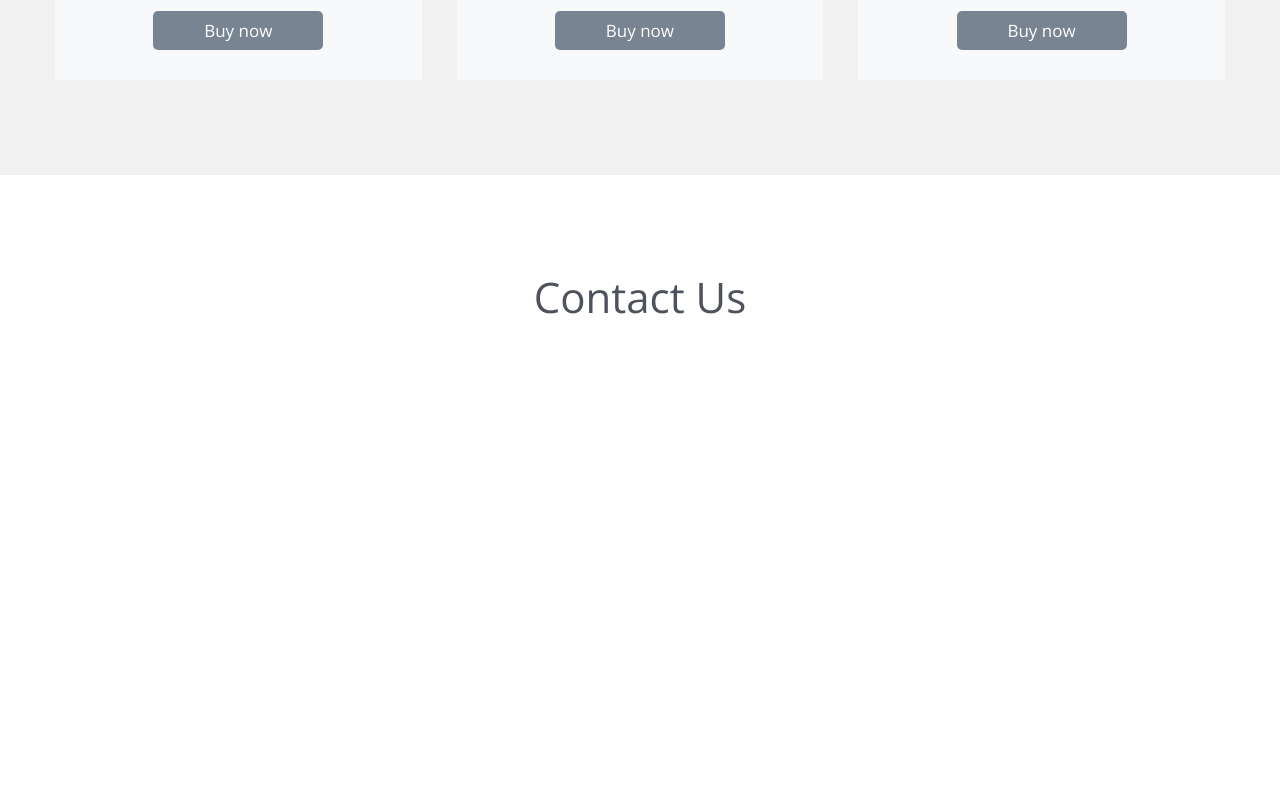
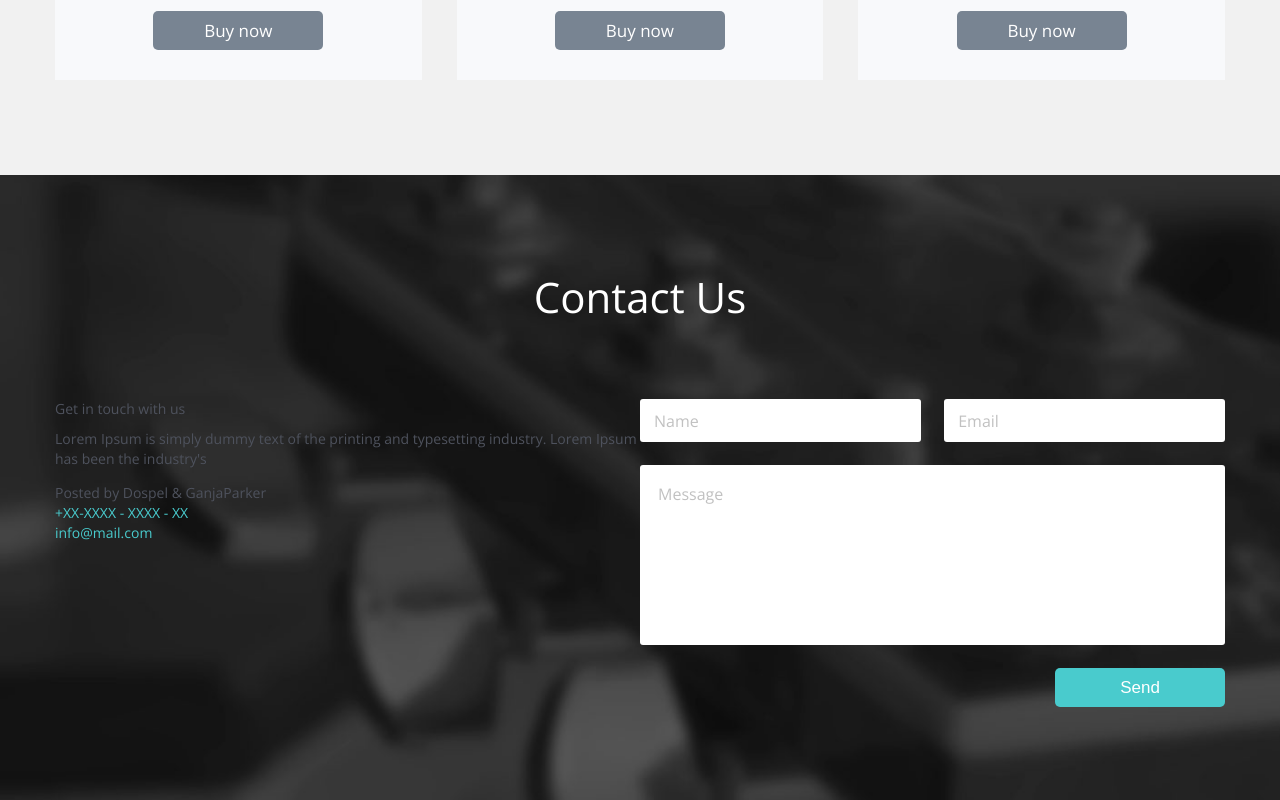
Before and after one commit to IGI9533/Author, a website: page index.html in a window 1280 px wide. Shown: the part 1954-2754 px from the top of the page. Before the commit the page ends 2386 px from the top, so only its background shows below. Drawn offline with nearby package versions, Linux system fonts and the light colour scheme.

Commit message:
Contact us markup

```diff
--- a/index.html
+++ b/index.html
@@ -186,8 +186,42 @@
 					</div>
 				</div>
 			</section>
-			<section class="page-content contact-block">
-				<h2>Contact Us</h2>
+			<section class="page-content contact">
+				<div class="container">
+					<h2>Contact Us</h2>
+					<div class="contact-holder">
+						<div class="social-block">
+							<div class="text-holder">
+								<p class="title">Get in touch with us</p>
+								<p>Lorem Ipsum is simply dummy text of the printing and typesetting industry. Lorem Ipsum has been the industry's </p>
+								<ul class="social">
+
+								</ul>
+								<div class="contacts">
+									<span>Posted by Dospel & GanjaParker</span><br>
+									<a href="tel:+XXXXXXXXXXXX">+XX-XXXX - XXXX - XX</a><br>
+									<a href="mailto:info@mail.com">info@mail.com</a>
+								</div>
+							</div>
+						</div>
+						<form class="contact-form" action="#">
+							<div class="column-wrap">
+								<div class="form-column">
+									<input type="text" placeholder="Name" title="Name">
+								</div>
+								<div class="form-column">
+									<input type="text" placeholder="Email" title="Email">
+								</div>
+							</div>
+							<div class="column-wrap">
+								<textarea placeholder="Message"></textarea>
+							</div>
+							<div class="btn-holder">
+								<button class="btn form-btn">Send</button>
+							</div>
+						</form>
+					</div>
+				</div>
 			</section>
 		</div>
 	</div>
--- a/src/scss/_general.scss
+++ b/src/scss/_general.scss
@@ -30,6 +30,9 @@ h2 {
 p {
 	margin: 0 0 10px;
 }
+a {
+	color: $base-link-color;
+}
 .second-bg {
 	background: $second-background-color;
 }
--- a/src/scss/base/_forms.scss
+++ b/src/scss/base/_forms.scss
@@ -0,0 +1,46 @@
+input {
+	font-family: $base-font-family;
+	width: 100%;
+	height: 43px;
+	background: $white;
+	border: none;
+	color: $grey;
+	font-size: 16px;
+	padding: 0 14px;
+	border-radius: 3px;
+}
+::-webkit-input-placeholder {color:$silver; font-weight: 100; font-size: 16px;}
+::-moz-placeholder          {color:$silver; font-weight: 100; font-size: 16px;}
+:-moz-placeholder           {color:$silver; font-weight: 100; font-size: 16px;}
+:-ms-input-placeholder      {color:$silver; font-weight: 100; font-size: 16px;}
+textarea {
+	font-family: $base-font-family;
+	background: $base-input-background-color;
+	border: none;
+	padding: 18px;
+	width: 100%;
+	color: $grey;
+	font-size: 16px;
+	border-radius: 3px;
+	height: 180px;
+	resize: none;
+}
+.form-column {
+	float: left;
+	width: 48%;
+	margin: 0 0 0 4%;
+	&:first-child {
+		margin: 0;
+	}
+	@include media("<tablet") {
+		width: 100%;
+		margin: 0;
+	}
+}
+.column-wrap {
+	@extend %clearfix;
+	margin: 0 0 23px;
+	@include media("<tablet") {
+		margin: 0 0 7px;
+	}
+}
--- a/src/scss/base/_reset.scss
+++ b/src/scss/base/_reset.scss
@@ -62,7 +62,6 @@ input[type="reset"],
 input[type="file"],
 input[type="submit"]{
 	-webkit-appearance:none;
-	-webkit-border-radius:0;
 	cursor: pointer;
 }
 
@@ -74,7 +73,6 @@ input[type="password"],
 input[type="search"],
 textarea {
 	-webkit-appearance:none;
-	-webkit-border-radius:0;
 	&:focus {
 		outline: none;
 	}
--- a/src/scss/components/_buttons.scss
+++ b/src/scss/components/_buttons.scss
@@ -7,9 +7,13 @@
 	line-height: 19px;
 	background: $grey-dark;
 	border-radius: 5px;
+	border: none;
 	transition: background 0.2s;
 	&:hover {
 		text-decoration: none;
 		background: $green;
 	}
+	&:focus {
+		outline: none;
+	}
 }
--- a/src/scss/pages/_index.scss
+++ b/src/scss/pages/_index.scss
@@ -100,3 +100,31 @@
 		}
 	}
 }
+.contact {
+	background: url("../images/contact-bg.jpg") no-repeat 0 0;
+	background-size: cover;
+	h2 {
+		color: $white;
+	}
+	.contact-holder {
+		@extend %clearfix;
+		padding-top: 60px;
+	}
+	.social-block {
+		float: left;
+		width: 50%;
+	}
+	.contact-form {
+		float: left;
+		width: 50%;
+		.btn-holder {
+			text-align: right;
+		}
+		.form-btn {
+			background: $green;
+			&:hover {
+				background: $grey-light;
+			}
+		}
+	}
+}
```
Also changed, not shown: css/styles.css.
